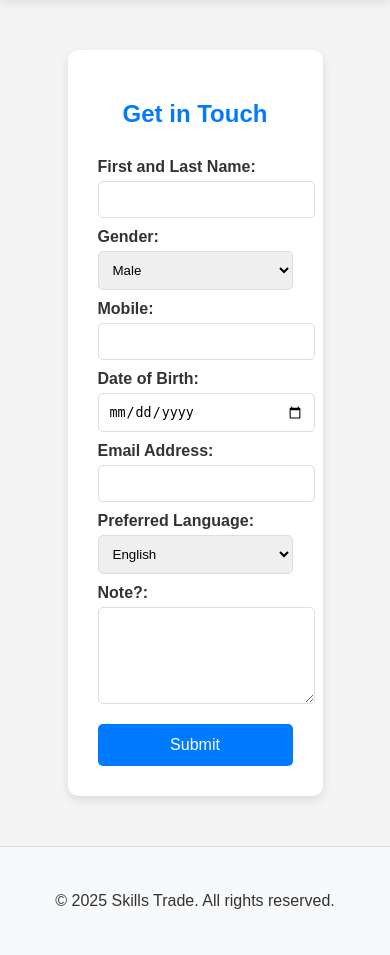
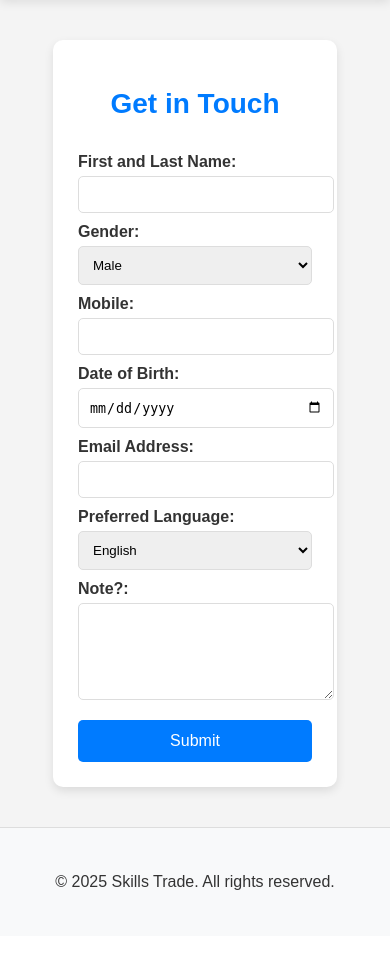
Before and after one commit to joud-7101/skillsTrade, a PHP site: page /HTML/ContactUs.html in a window 390 px wide. Shown: the part 113-1068 px from the top of the page. After the commit the page ends 1003 px from the top, so only its background shows below. Run offline with PHP 8.4, Linux system fonts and the light colour scheme.

Commit message:
Update ContactUs.css

```diff
--- a/CSS/ContactUs.css
+++ b/CSS/ContactUs.css
@@ -5,6 +5,7 @@ body {
     background-color: #f4f4f4;
     color: #333;
 }
+
 .contact-form {
     width: 50%;
     margin: 50px auto;
@@ -13,18 +14,22 @@ body {
     border-radius: 10px;
     box-shadow: 0 4px 10px rgba(0, 0, 0, 0.1);
 }
+
 .contact-form h2 {
     text-align: center;
     color: #007bff;
 }
+
 .contact-form form {
     display: flex;
     flex-direction: column;
 }
+
 .contact-form label {
     margin-top: 10px;
     font-weight: bold;
 }
+
 .contact-form input,
 .contact-form select,
 .contact-form textarea {
@@ -34,6 +39,7 @@ body {
     border: 1px solid #ddd;
     border-radius: 5px;
 }
+
 .contact-form button {
     margin-top: 20px;
     padding: 12px;
@@ -45,8 +51,63 @@ body {
     font-size: 16px;
     transition: background-color 0.3s;
 }
+
 .contact-form button:hover {
     background-color: #0056b3;
+}
+
+/* For 576px screen width (mobile devices) */
+@media (max-width: 576px) {
+    .contact-form {
+        width: 90%;
+        margin: 20px auto;
+        padding: 15px;
+    }
+
+    .contact-form h2 {
+        font-size: 24px;
+    }
+
+    .contact-form button {
+        padding: 10px;
+        font-size: 14px;
+    }
+}
+
+/* For 768px screen width (tablets) */
+@media (max-width: 768px) {
+    .contact-form {
+        width: 70%;
+        margin: 40px auto;
+        padding: 20px;
+    }
+
+    .contact-form h2 {
+        font-size: 26px;
+    }
+
+    .contact-form button {
+        padding: 12px;
+        font-size: 15px;
+    }
+}
+
+/* For 992px screen width (small desktop/laptops) */
+@media (max-width: 992px) {
+    .contact-form {
+        width: 60%;
+        margin: 40px auto;
+        padding: 25px;
+    }
+
+    .contact-form h2 {
+        font-size: 28px;
+    }
+
+    .contact-form button {
+        padding: 12px;
+        font-size: 16px;
+    }
 }
 
 /*  Active nav link indicator
```
